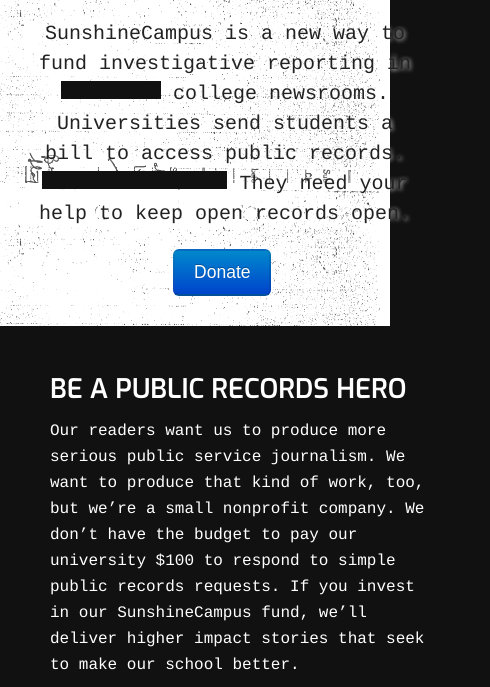
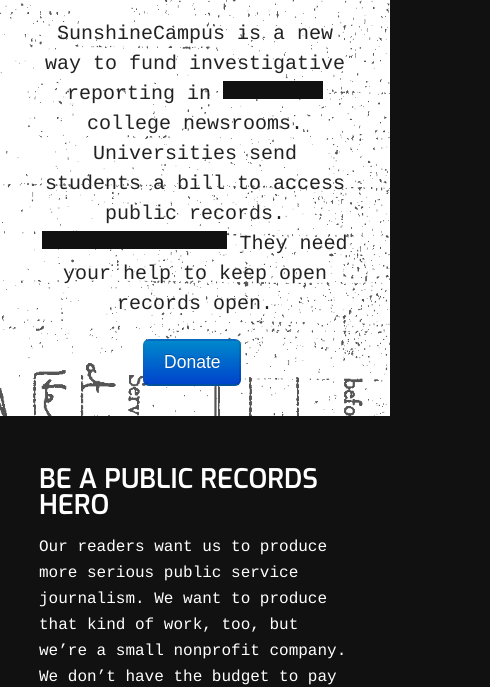
Before and after one commit to dailyemerald/SunshineCampus, a plain HTML site: page index.html in a window 390 px wide. Shown: the part 189-876 px from the top of the page, 490 px wide, since content can reach past the window. Drawn offline with nearby package versions, Linux system fonts and the light colour scheme; grey boxes are pictures that could not be loaded.

Commit message:
better mobile css

```diff
--- a/css/main.css
+++ b/css/main.css
@@ -9,7 +9,7 @@
 	background: #FFF;
 	background-image: url('/images/header-bg.png');
 	background-position: center center;
-    background-size: 100% auto;
+    background-size: auto 100%;
 	width: 100%;
 }
 
@@ -52,7 +52,7 @@
 	font-family: 'Courier';
 	font-size: 20px;
 	line-height: 1.5em;
-	text-shadow: 1px 1px 4px rgba(255,255,255,0.9);
+	text-shadow: 1px 1px 4px rgba(255,255,255,1.0);
 }
 
 .main-inner h2 {
@@ -96,13 +96,13 @@
 
 @media (max-width: 700px) {
   .top-container, .main-container {
-  	padding: 0;
-    margin: 0;
-    width: 100%;
+
   }
 
   .top-inner, .main-inner {
-    width: 100%;
-
+    width: 80%;
+    margin: 0 auto;
+    padding-left: 0;
+    padding-right: 0;
   }
 }
```
